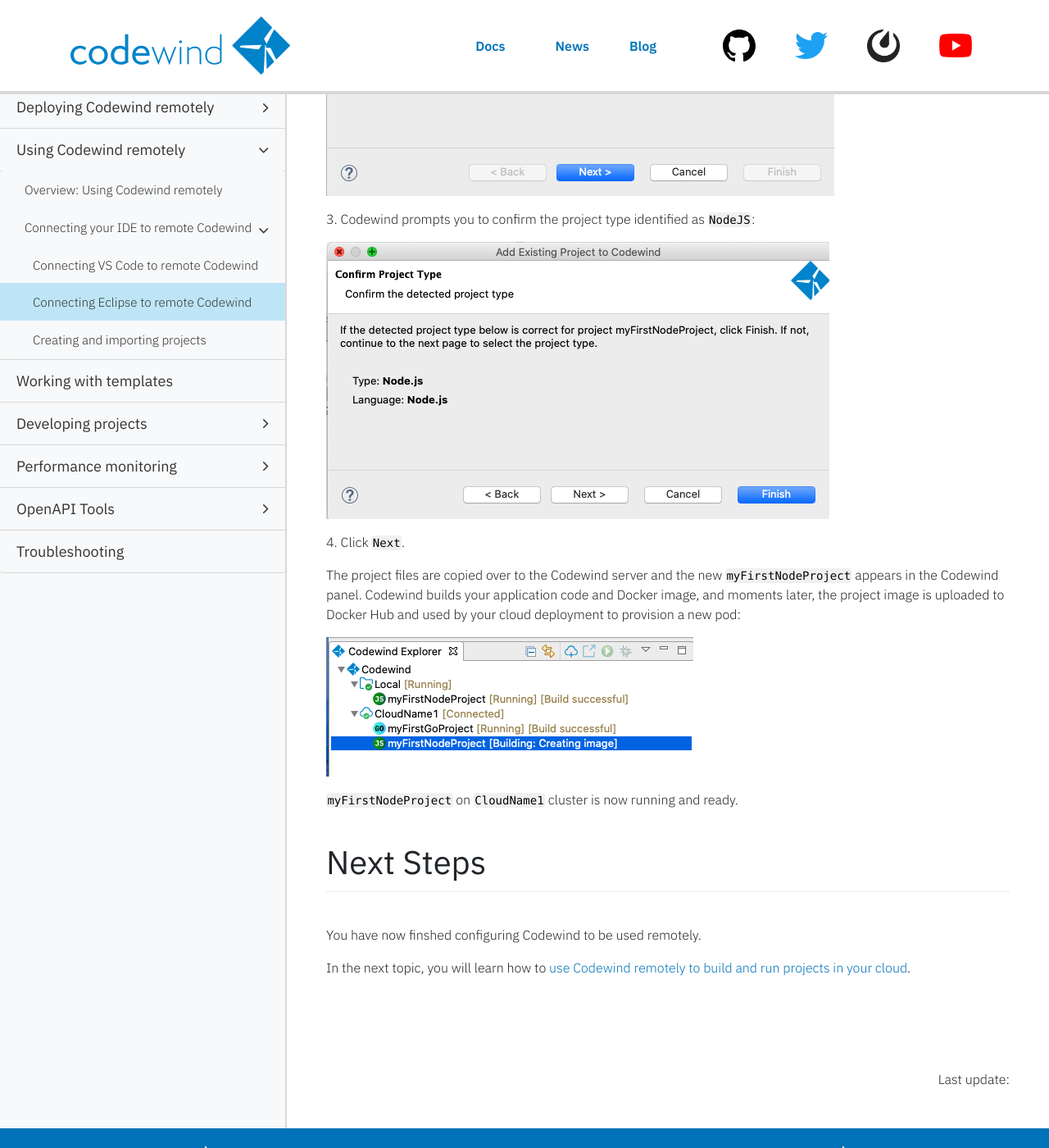
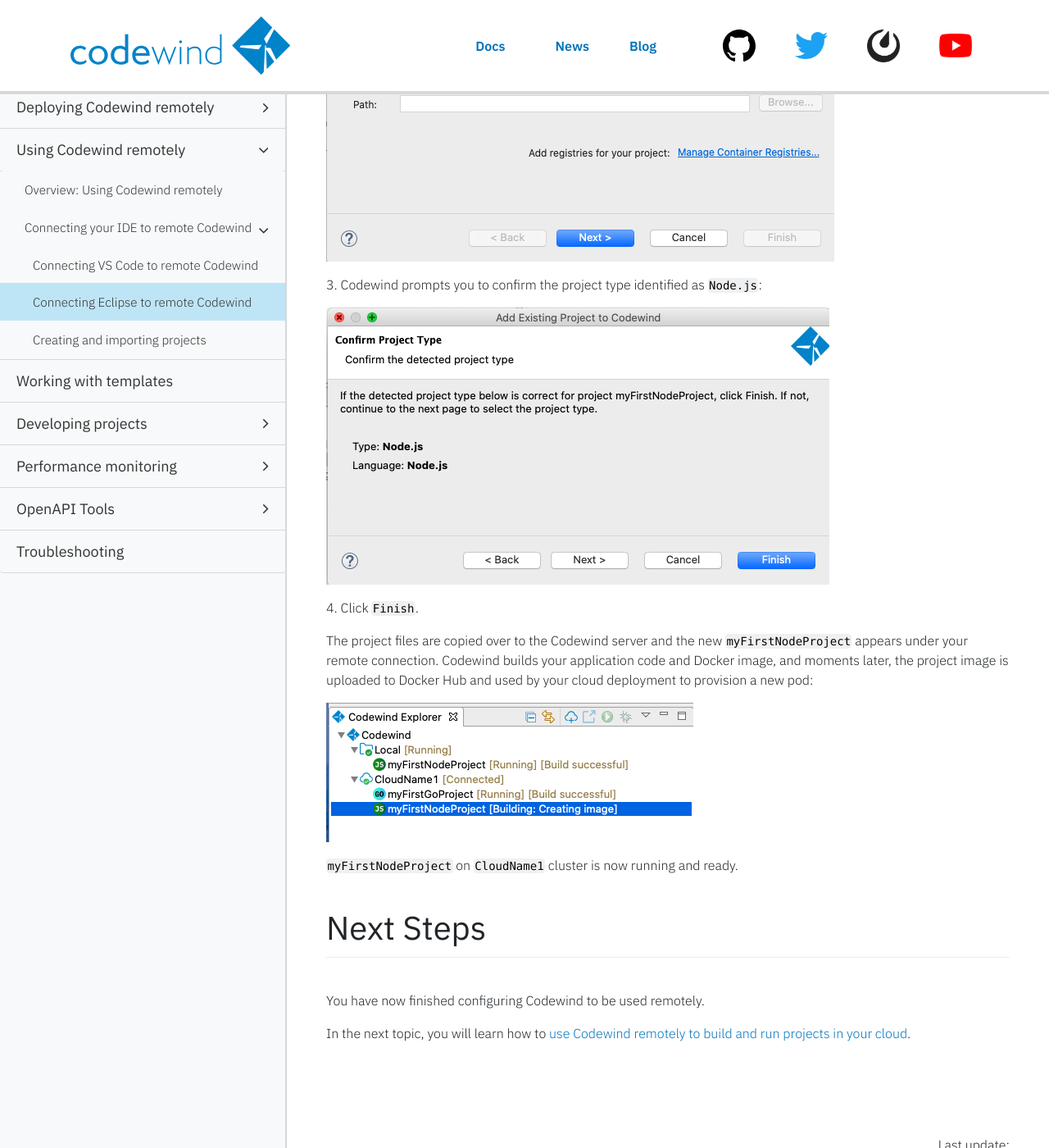
Before and after one commit to eclipse-archived/codewind-docs, a Jekyll site: the page built from docs/_documentations/remotedeploy-eclipse.md, in a window 1280 px wide and 1400 px high, scrolled down 4440 px. Shown: the whole window at 82% size. Built offline with Jekyll 4.4.1, drawn with Linux system fonts in a browser that asks for light colours; nearby versions of some CDN libraries; comment, search, counter and statistics services are not loaded; some of the changed text lies outside the part shown.

Commit message:
Update text to match Codewind IDE for Eclipse
Various updates to the text where id did not match the actual Codewind IDE for Eclipse.

```diff
--- a/docs/_documentations/remotedeploy-eclipse.md
+++ b/docs/_documentations/remotedeploy-eclipse.md
@@ -18,14 +18,18 @@ Ensure you have [satisfied all prequisites](./remote-codewind-overview.html).
 
 In this topic you will:
 
-1. connect Codewind on Eclipse to the remote instance of Codewind in the cloud.
+1. Connect Codewind on Eclipse to the remote instance of Codewind in the cloud
 
 2. Add a deployment registry
+
+3. Create a new project
+
+4. Copy an existing project to your remote connection
 
 # 1. Connect your IDE's Codewind extension to your remote instance of Codewind
 
 
-1\. Locate the Codewind view in Eclipse and click the cloud icon to launch the new connection wizard:
+1\. Locate the Codewind Explorer view in Eclipse and click the cloud icon to launch the new connection wizard:
 
 ![New Connection](./images/remoteeclipse/newConnection.png)
 
@@ -41,13 +45,13 @@ The IDE and Codewind are connected.
 
 # 2. Add a deployment registry
 
-Before projects can be deployed on Kubernetes, you must specify a Docker registry. This example uses Docker Hub.
+Before projects can be deployed on Kubernetes, you must specify a Docker push registry. This example uses Docker Hub.
 
-1\. If it's not already open, navigate to the connection details page, right-click the deployment, and select `Manage Image Registries`:
+1\. Right-click on your remote connection in the Codewind Explorer view, and select `Manage Image Registries`:
 
 ![Docker Registry](./images/remoteeclipse/connectionSettings.png)
 
-2\. Locate and click `Click Add to create a new registry`:
+2\. Locate and click `Add` to create a new registry:
 
 ![Open Registry Manager](./images/remoteeclipse/registryManager.png)
 
@@ -64,7 +68,7 @@ The connection is tested to validate your credentials, and these are then stored
 
 ## Create a new project
 
-1\. Navigate to the Codewind panel, right-click the deployment, and then click `create new project`:
+1\. In the Codewind Explorer view, right-click your remote connection, and select `Create New Project`:
 
 ![Adding new remote project](./images/remoteeclipse/newProject.png)
 
@@ -76,7 +80,7 @@ The connection is tested to validate your credentials, and these are then stored
 
 The following procedure copies an existing local project `myFirstNodeProject` over to the remote Codewind deployment:
 
-1\. Right-click the remote deployment and click the `Add existing project button`:
+1\. Right-click your remote connection in the Codewind Explorer view and select `Add Existing Project`:
 
 ![Add existing project](./images/remoteeclipse/addExistingProject.png)
 
@@ -84,13 +88,13 @@ The following procedure copies an existing local project `myFirstNodeProject` ov
 
 ![Add to Codewind](./images/remoteeclipse/existingProject.png)
 
-3\. Codewind prompts you to confirm the project type identified as `NodeJS`:
+3\. Codewind prompts you to confirm the project type identified as `Node.js`:
 
 ![Confirm Project Type](./images/remoteeclipse/confirmProjectType.png)
 
-4\. Click `Next`.
+4\. Click `Finish`.
 
-The project files are copied over to the Codewind server and the new `myFirstNodeProject` appears in the Codewind panel. Codewind builds your application code and Docker image, and moments later, the project image is uploaded to Docker Hub and used by your cloud deployment to provision a new pod:
+The project files are copied over to the Codewind server and the new `myFirstNodeProject` appears under your remote connection. Codewind builds your application code and Docker image, and moments later, the project image is uploaded to Docker Hub and used by your cloud deployment to provision a new pod:
 
 ![Build Success](./images/remoteeclipse/buildSuccess.png)
 
@@ -98,6 +102,6 @@ The project files are copied over to the Codewind server and the new `myFirstNod
 
 # Next Steps
 
-You have now finshed configuring Codewind to be used remotely.
+You have now finished configuring Codewind to be used remotely.
 
 In the next topic, you will learn how to [use Codewind remotely to build and run projects in your cloud](./remotedeploy-projects.html).
```
